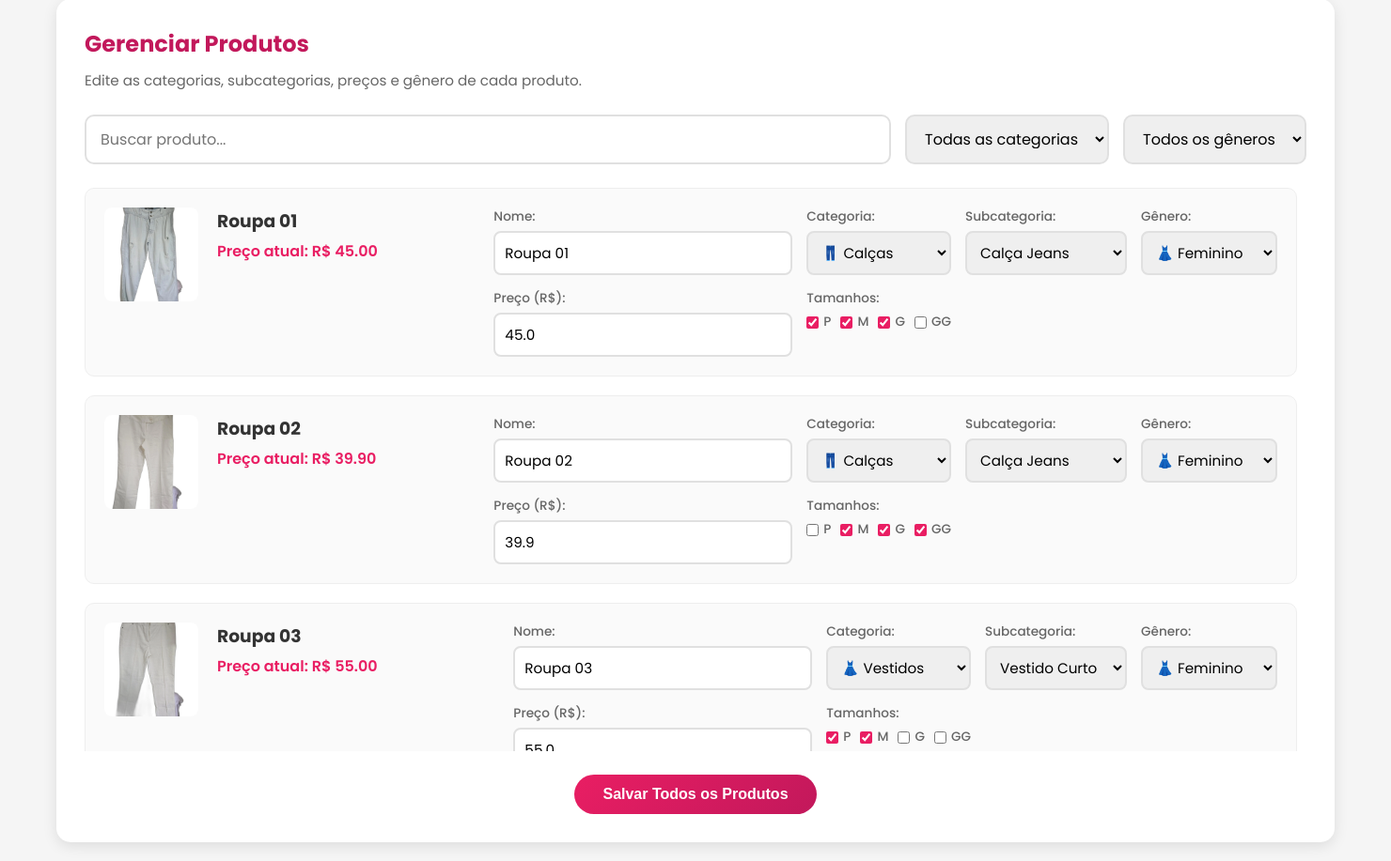
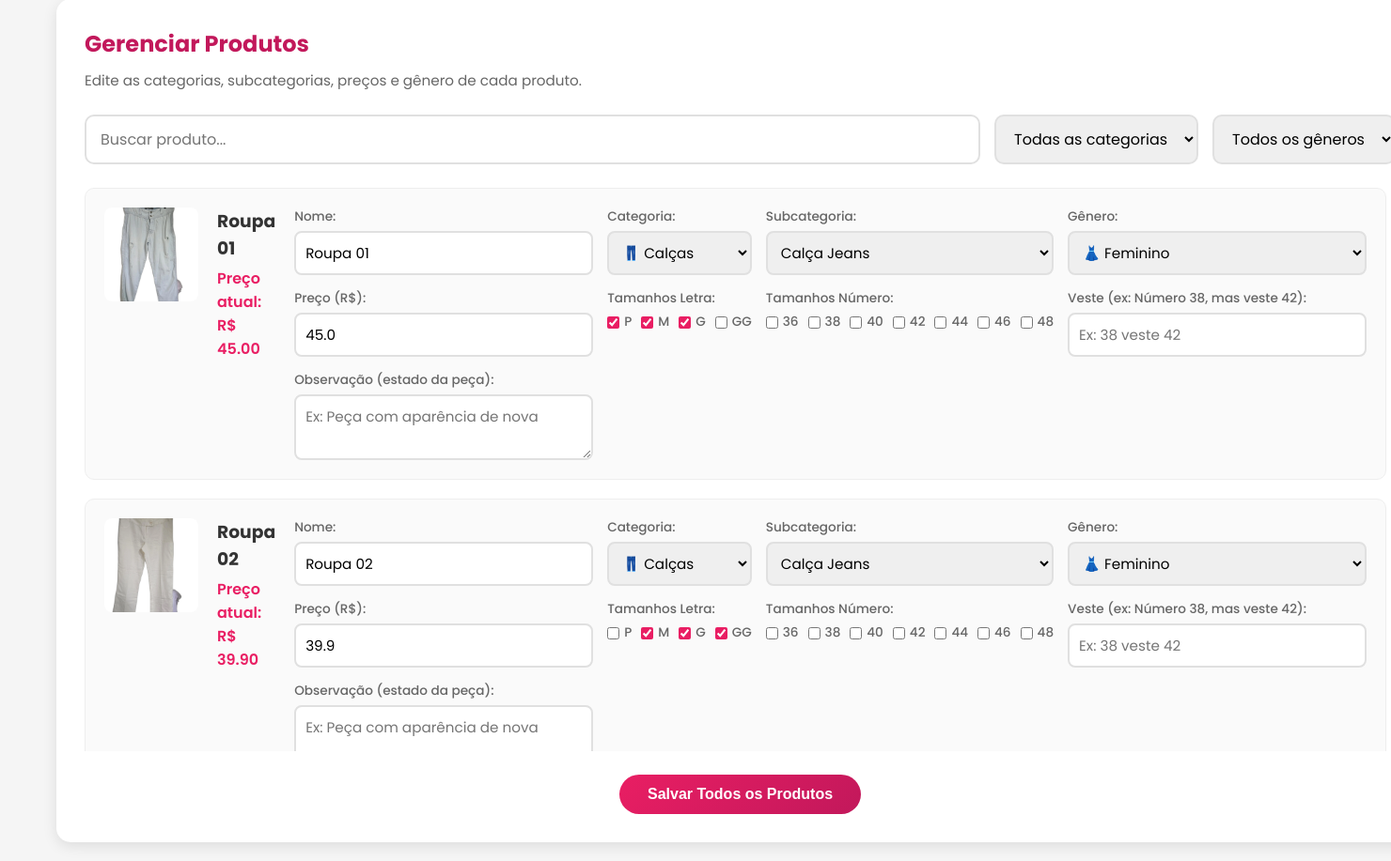
Before and after one commit to luizaugusto2006/brechodadri, a Flask app: page /admin in a window 1480 px wide; the page is wider, and only the part inside the window is pictured. Shown: the part 2031-2948 px from the top of that part at 94% size. Run offline with Flask 3, Linux system fonts and the light colour scheme; the visitor is signed in with stand-in values (Sample User, id 1).

Commit message:
Add numeric sizes, veste field and observacao field to admin and product pages

```diff
--- a/app.py
+++ b/app.py
@@ -125,6 +125,10 @@ def salvar_produtos():
                 produto['preco'] = updates['preco']
             if 'tamanhos' in updates:
                 produto['tamanhos'] = updates['tamanhos']
+            if 'veste' in updates:
+                produto['veste'] = updates['veste']
+            if 'observacao' in updates:
+                produto['observacao'] = updates['observacao']
 
     save_produtos(data)
     return jsonify({'success': True})
--- a/static/js/admin.js
+++ b/static/js/admin.js
@@ -267,6 +267,8 @@ document.addEventListener('DOMContentLoaded', function() {
                     produtos[produtoId].tamanhos.push(value);
                 } else if (campo === 'preco') {
                     produtos[produtoId][campo] = parseFloat(value);
+                } else if (campo === 'veste' || campo === 'observacao' || campo === 'nome') {
+                    produtos[produtoId][campo] = value;
                 } else {
                     produtos[produtoId][campo] = value;
                 }
--- a/templates/admin.html
+++ b/templates/admin.html
@@ -236,7 +236,7 @@
                                            value="{{ produto.preco }}" step="0.01" min="0" class="form-control">
                                 </div>
                                 <div class="form-group">
-                                    <label>Tamanhos:</label>
+                                    <label>Tamanhos Letra:</label>
                                     <div class="tamanhos-checkbox">
                                         {% for tamanho in ['P', 'M', 'G', 'GG'] %}
                                         <label class="tamanho-label">
@@ -246,6 +246,27 @@
                                         </label>
                                         {% endfor %}
                                     </div>
+                                </div>
+                                <div class="form-group">
+                                    <label>Tamanhos Número:</label>
+                                    <div class="tamanhos-checkbox">
+                                        {% for tamanho in ['36', '38', '40', '42', '44', '46', '48'] %}
+                                        <label class="tamanho-label">
+                                            <input type="checkbox" name="produto_{{ produto.id }}_tamanhos"
+                                                   value="{{ tamanho }}" {% if tamanho in produto.tamanhos %}checked{% endif %}>
+                                            {{ tamanho }}
+                                        </label>
+                                        {% endfor %}
+                                    </div>
+                                </div>
+                                <div class="form-group">
+                                    <label>Veste (ex: Número 38, mas veste 42):</label>
+                                    <input type="text" name="produto_{{ produto.id }}_veste"
+                                           value="{{ produto.veste|default('') }}" placeholder="Ex: 38 veste 42" class="form-control">
+                                </div>
+                                <div class="form-group">
+                                    <label>Observação (estado da peça):</label>
+                                    <textarea name="produto_{{ produto.id }}_observacao" class="form-control" rows="2" placeholder="Ex: Peça com aparência de nova">{{ produto.observacao|default('') }}</textarea>
                                 </div>
                             </div>
                         </div>
```
Also changed, not shown: static/css/style.css (+30 -0 lines), templates/produto.html (+10 -1 lines).
